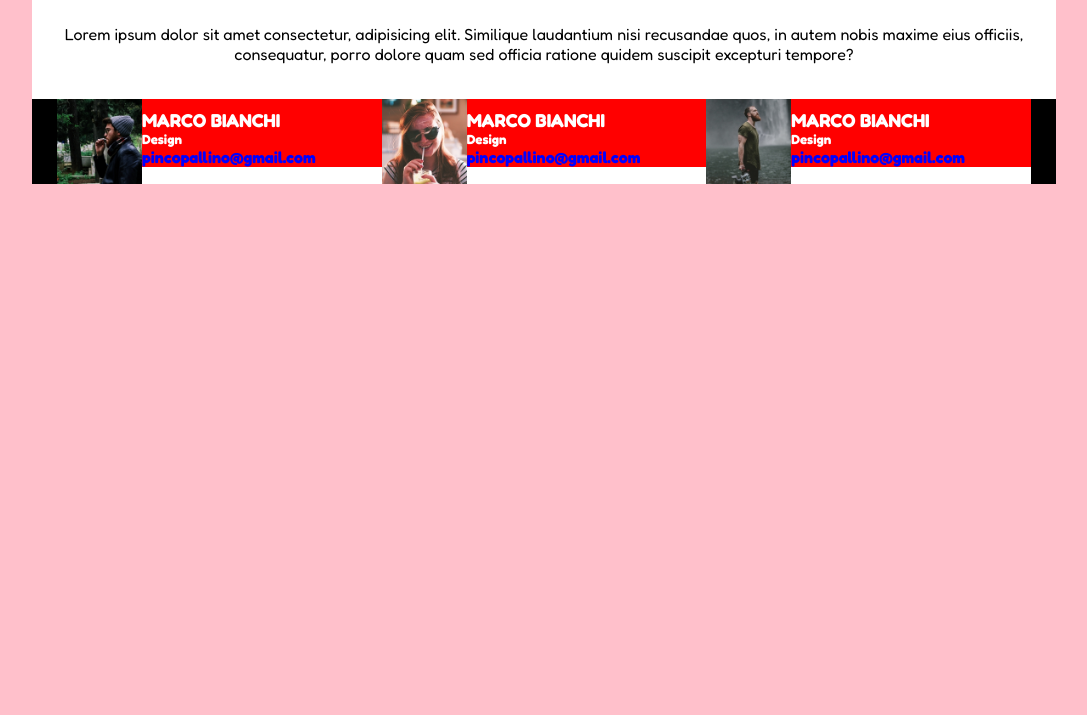
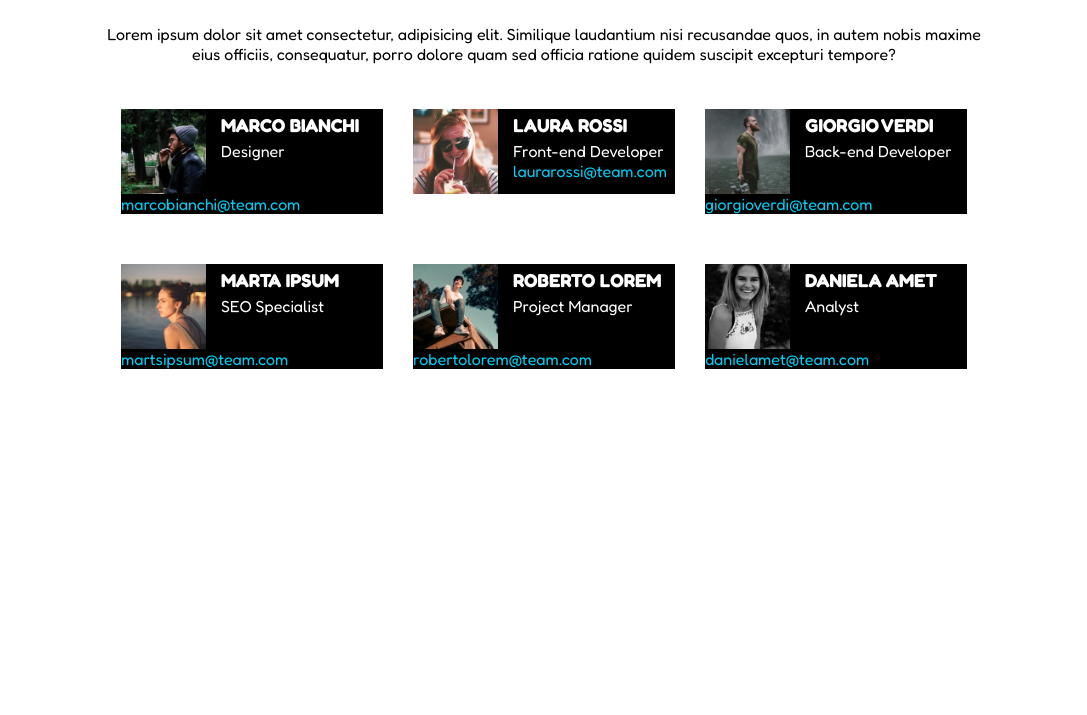
Before and after one commit to fede2796/html-css-float-cards, a plain HTML site: page assets/index.html in a window 1280 px wide. Shown: the part 85-800 px from the top of the page, without its empty margins (96-1183 px from the left). Drawn offline with Linux system fonts and the light colour scheme.

Commit message:
fine progetto

```diff
--- a/assets/css/index.css
+++ b/assets/css/index.css
@@ -1,5 +1,5 @@
 body{
-    background-color: pink;
+    background-color: white;
     font-family: 'Fredoka', sans-serif;
 }
 
@@ -10,7 +10,7 @@ body{
 }
 
 .container{
-    width: 80%;
+    width: 70%;
     margin: auto;
     background-color: white;
 
@@ -18,23 +18,24 @@ body{
 
 h1{
     text-align: center;
-    color: red;
+    color: #e53170;
     padding-top: 30px;
 }
 p{
     color: black;
     text-align: center;
     margin-top: 40px;
-    margin-bottom: 35px;
+    margin-bottom: 45px;
 }
 img{
 
     height: 85px;
+    margin-right: 15px;
 
 }
 .col{
     float: left;
-    padding: 0;
+    padding: 0 15px;
     width: calc(100%/3);
     background-color: white;
 
@@ -49,34 +50,37 @@ img{
 }
 
 .card{
-   background-color: red;
+   background-color: black;
+
 
 }
 
 section{
-    padding: 0 25px;
-    background-color: black;
-
-}
-h3{
-    padding-top: 10px;
-    color: white;
-
+    padding: 0 10px;
+    background-color: white;
+    margin-bottom: 50px;
 
 }
 
 .float-left img{
     float: left;
 }
-h5{
-
+h3{
+    padding-top: 5px;
     color: white;
+    margin-bottom: 5px;
+}
 
 
-}
-h4{
-    color: blue;
-}
-.content{
+
+span{
+    margin-bottom: 7px;
+    color: white;
+    margin-bottom: 10px;
 
 }
+.email{
+    color: #00ccf2;
+    margin-top: 20px;
+    margin-bottom: 10px;
+}
--- a/assets/index.html
+++ b/assets/index.html
@@ -21,67 +21,129 @@
     <div class="container">
 
         <!-- Creazione titolo -->
-        <h1> Mi chiamo Federico</h1>
+        <h1>Meet Our Team</h1>
 
         <p>Lorem ipsum dolor sit amet consectetur, adipisicing elit. Similique laudantium nisi recusandae quos, in autem nobis maxime eius officiis, consequatur, porro dolore quam sed officia ratione quidem suscipit excepturi tempore?</p>
 
         <!-- Creazione sezioni -->
         <section class="clearfix">
             <div class="col ">
-                <div class="card float-left ">
+                <div class="card float-left clearfix ">
 
                     <img src="img/male1.png" alt="male1">
 
                     <div class="content">
 
-                        <h3><strong>MARCO BIANCHI</strong></h3>
-                        <h5>Design</h5>
+                        <h3>MARCO BIANCHI</h3>
+                        <span>Designer</span>
 
-                        <h4>pincopallino@gmail.com</h4>
+                        <span class="email">marcobianchi@team.com</span>
+
 
                     </div>
-
-
-
-
 
                 </div>
 
             </div>
 
             <div class="col">
-                <div class="card float-left">
+                <div class="card float-left clearfix">
 
                     <img src="img/female1.png" alt="female1">
 
                     <div class="content">
 
-                        <h3><strong>MARCO BIANCHI</strong></h3>
-                        <h5>Design</h5>
+                        <h3><strong>LAURA ROSSI</strong></h3>
 
-                        <h4>pincopallino@gmail.com</h4>
+                        <span>Front-end Developer</span>
+
+                        <span class="email">laurarossi@team.com</span>
+
+
+                    </div>
+                 </div>
+
+            </div>
+
+            <div class="col">
+                <div class="card float-left clearfix">
+
+                    <img src="img/male2.png" alt="male2">
+
+                    <div class="content">
+
+                        <h3><strong>GIORGIO VERDI</strong></h3>
+                        <span>Back-end Developer</span>
+
+                        <span class="email">giorgioverdi@team.com</span>
+
 
                     </div>
 
+                </div>
+
+            </div>
+
+        </section>
+
+         <!-- Creazione sezioni -->
+         <section class="clearfix">
+            <div class="col ">
+                <div class="card float-left clearfix ">
+
+                    <img src="img/female2.png" alt="female2">
+
+                    <div class="content">
+
+                        <h3><strong>MARTA IPSUM</strong></h3>
+
+                        <span>SEO Specialist</span>
+
+                        <span class="email">martsipsum@team.com</span>
+
+
+
+                    </div>
 
                 </div>
 
             </div>
 
             <div class="col">
-                <div class="card float-left">
+                <div class="card float-left clearfix">
 
-                    <img src="img/male2.png" alt="male2">
+                    <img src="img/male3.png" alt="male3">
 
                     <div class="content">
 
-                        <h3><strong>MARCO BIANCHI</strong></h3>
-                        <h5>Design</h5>
+                        <h3><strong>ROBERTO LOREM</strong></h3>
 
-                        <h4>pincopallino@gmail.com</h4>
+                        <span>Project Manager</span>
+
+                        <span class="email">robertolorem@team.com</span>
+
 
                     </div>
 
+                </div>
+
+            </div>
+
+            <div class="col">
+                <div class="card float-left clearfix">
+
+                    <img src="img/female3.png" alt="female3">
+
+                    <div class="float-left">
+
+                        <h3><strong>DANIELA AMET</strong></h3>
+
+
+                        <span>Analyst</span>
+
+                        <span class="email">danielamet@team.com</span>
+
+                    </div>
 
                 </div>
 
```
